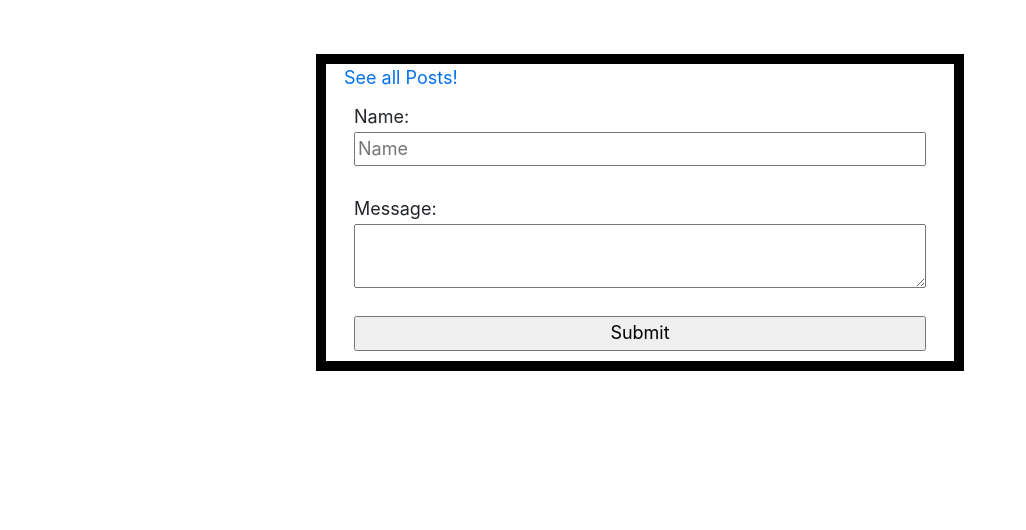
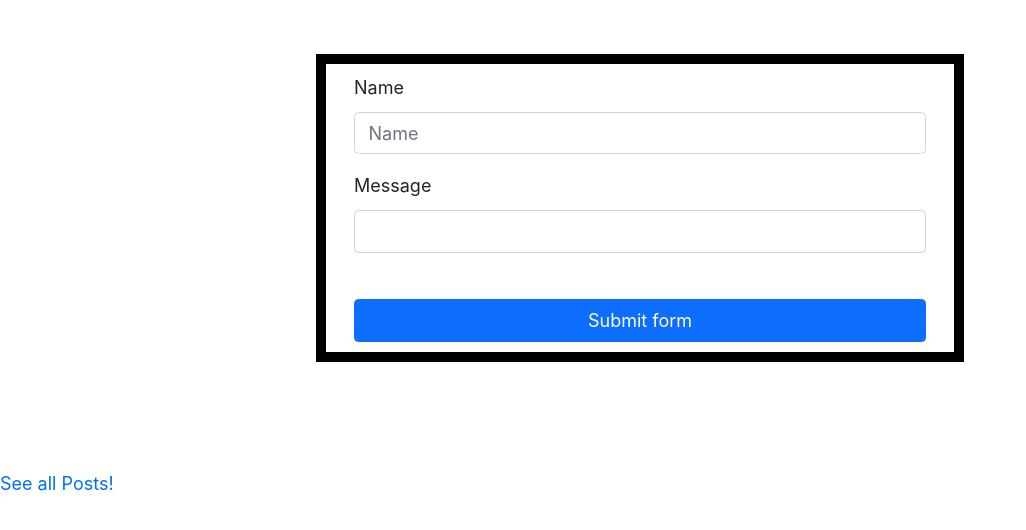
Before and after one commit to dprajapati4/remedy-health, a Next.js app: page / in a window 1280 px wide. Shown: the top 530 px of the page, without its empty margins (0-1026 px from the left). Built offline with nearby package versions, Linux system fonts and the light colour scheme.

Commit message:
Styles: Add bootstap to style form

```diff
--- a/pages/guestbook.js
+++ b/pages/guestbook.js
@@ -1,6 +1,5 @@
 import React, { useState, useEffect } from 'react';
 import Link from 'next/link';
-// import Layout from '../components/layout';
 const axios = require('axios');
 
 
--- a/pages/index.js
+++ b/pages/index.js
@@ -1,6 +1,3 @@
-// import Layout from '../components/layout';
-// import '../styles/global.css'
-
 import React, { useState, useEffect } from 'react';
 import Link from 'next/link';
 const axios = require('axios');
@@ -24,40 +21,59 @@ export default () => {
     console.log(e);
     e.preventDefault();
     submitData(e);
-    setName("")
-    setMessage("")
-    alert("Form submitted")
+    setName('');
+    setMessage('');
+    alert('Form submitted');
   };
   return (
+    <div >
+    <div className="feed-container">
 
-    <div className="feed-container">
-      <Link href="/guestbook">
-        <a>See all Posts!</a>
-      </Link>
-      <form id="form" name="guestform" onSubmit={handleSubmit}>
-        <label htmlFor="name"> Name: </label>
+      <form
+        className=".was-validated"
+        id="form"
+        name="guestform"
+        onSubmit={handleSubmit}
+      >
+        <div className="mb-3">
+          <label htmlFor="name" className="form-label">
+            Name
+          </label>
           <input
             type="text"
+            className="form-control"
             id="name"
-          name="name"
             value={name}
             placeholder="Name"
             required
             onChange={(e) => setName(e.target.value)}
           />
-        <br />
-        <label htmlFor="message"> Message: </label>
-        <textarea
+        </div>
+
+        <div className="mb-3">
+          <label htmlFor="message" className="form-label">
+            Message
+          </label>
+          <input
+            required
+            className="form-control"
+            id="message"
+            type='textarea'
+            rows="3"
             name="message"
-          form="guestform"
-          required
             value={message}
             onChange={(e) => setMessage(e.target.value)}
           />
+        </div>
         <br />
-        <input type="submit" value="Submit" />
+        <button className="btn btn-primary" type="submit">
+          Submit form
+        </button>
       </form>
     </div>
-
+      <Link href="/guestbook">
+        <a>See all Posts!</a>
+      </Link>
+    </div>
   );
 };
--- a/server.js
+++ b/server.js
@@ -19,10 +19,9 @@ app.prepare().then(() => {
         message
       }
       posts.push(post)
-      console.log('all posts', posts)
       res.json(posts).status(200)
     } catch (err) {
-      console.log('Error in post products route')
+      console.log('Error in post form data route')
       next(err)
     }
   })
--- a/styles/global.css
+++ b/styles/global.css
@@ -8,9 +8,6 @@ body {
   font-size: 18px;
 }
 
-/* * {
-  box-sizing: border-box;
-} */
 
 a {
   color: #0070f3;
@@ -21,10 +18,6 @@ a:hover {
   text-decoration: underline;
 }
 
-img {
-  max-width: 100%;
-  display: block;
-}
 
 #form {
   display: flex;
@@ -34,6 +27,7 @@ img {
 
 .container {
   display: flex;
+  flex-direction: column;
   border: 10px solid black;
   max-width: 36rem;
   padding: 0 1rem;
@@ -43,6 +37,7 @@ img {
 
 .feed-container {
   flex-direction: column;
+  justify-content: center;
   border: 10px solid black;
   max-width: 36rem;
   padding: 0 1rem;
```
Lines whose indentation alone changed are shown as unchanged.
